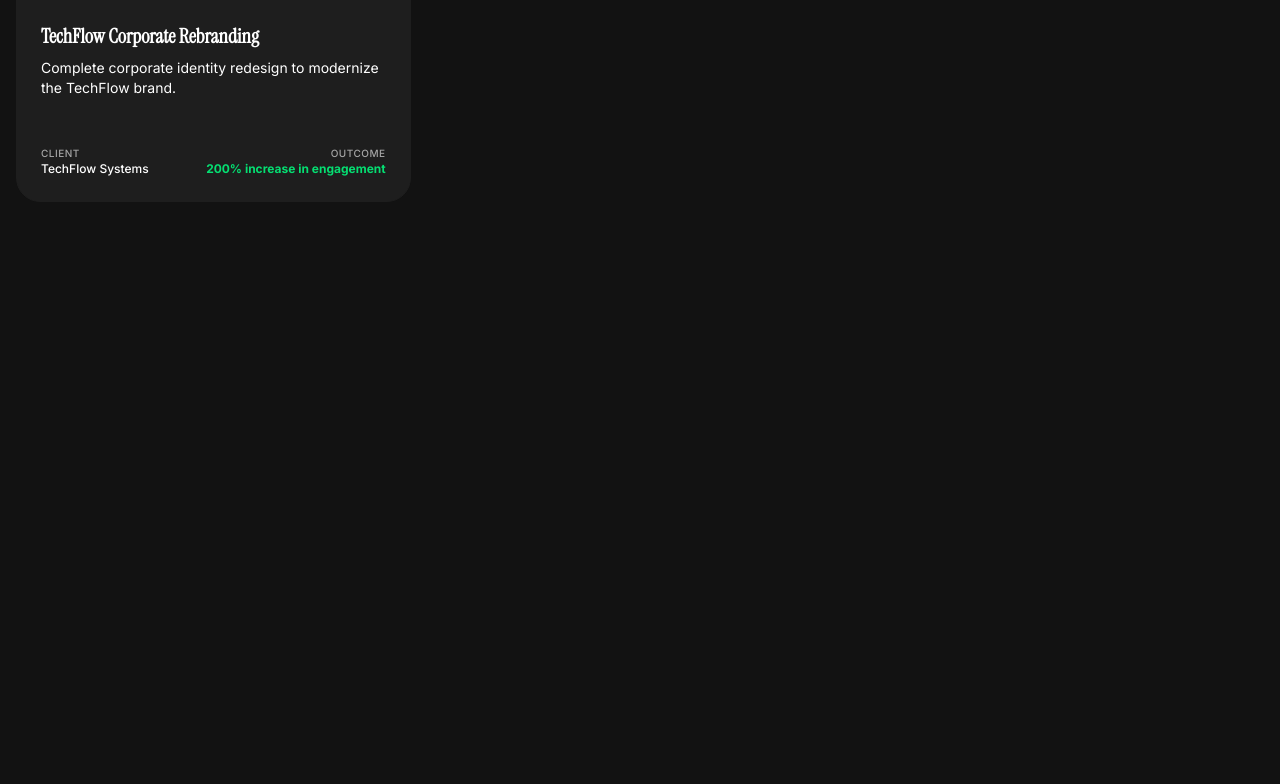
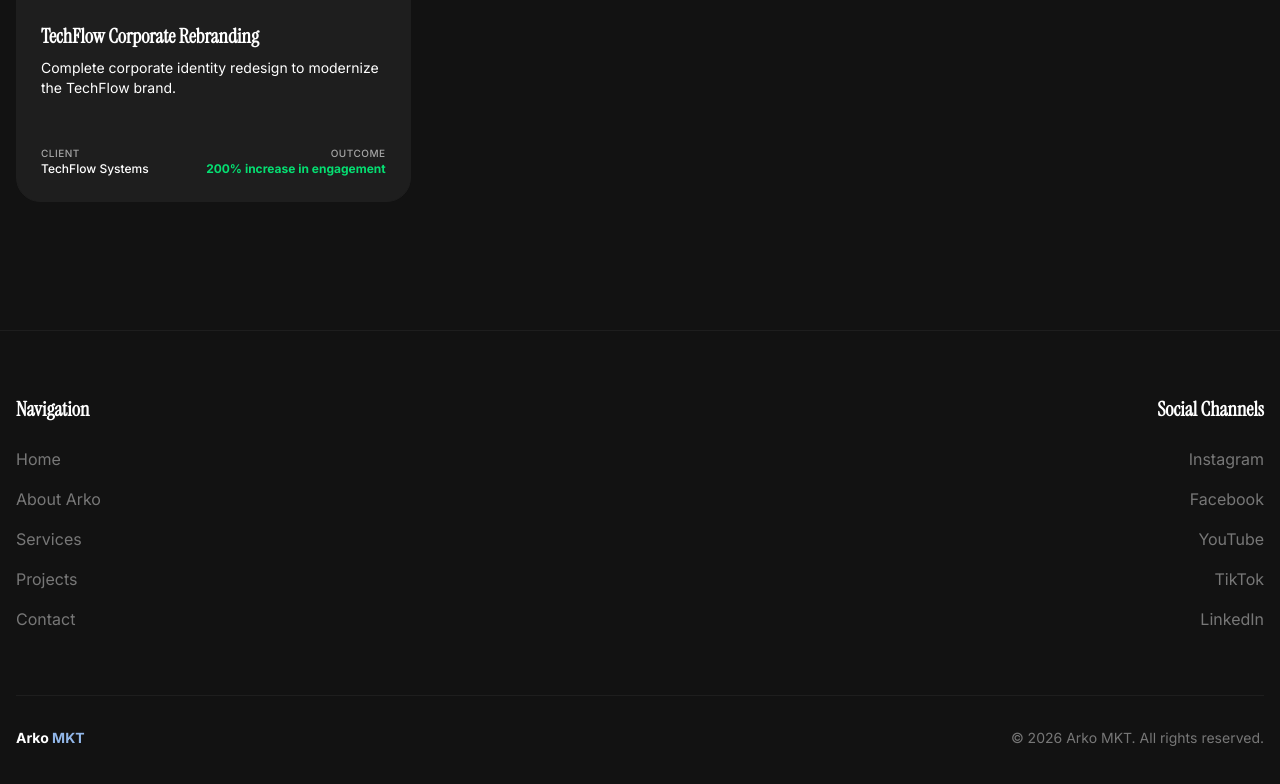
Before and after one commit to 3333444n/arkomkt, a Next.js app: page /en/proyectos in a window 1280 px wide. Shown: the part 626-1410 px from the top of the page. Before the commit the page ends 956 px from the top, so only its background shows below. Built offline with nearby package versions, Linux system fonts and the light colour scheme.

Commit message:
Add Navbar and Footer to Projects page

```diff
--- a/app/[locale]/proyectos/page.tsx
+++ b/app/[locale]/proyectos/page.tsx
@@ -2,6 +2,8 @@
 import ProjectsList from "@/components/projects/ProjectsList";
 import { setRequestLocale } from "next-intl/server";
 import { useTranslations } from "next-intl";
+import Navbar from "@/components/layout/Navbar";
+import Footer from "@/components/layout/Footer";
 
 export default async function ProjectsPage({
     params,
@@ -18,6 +20,8 @@
     // or we render a header here.
 
     return (
+        <>
+            <Navbar />
             <div className="min-h-screen pt-24 pb-20">
                 <div className="container mx-auto px-4 mb-12 text-center">
                     <h1 className="text-4xl md:text-6xl font-serif font-medium mb-4">
@@ -30,5 +34,7 @@
 
                 <ProjectsList projects={projects} locale={locale} />
             </div>
+            <Footer />
+        </>
     );
 }
```
Lines whose indentation alone changed are shown as unchanged.
